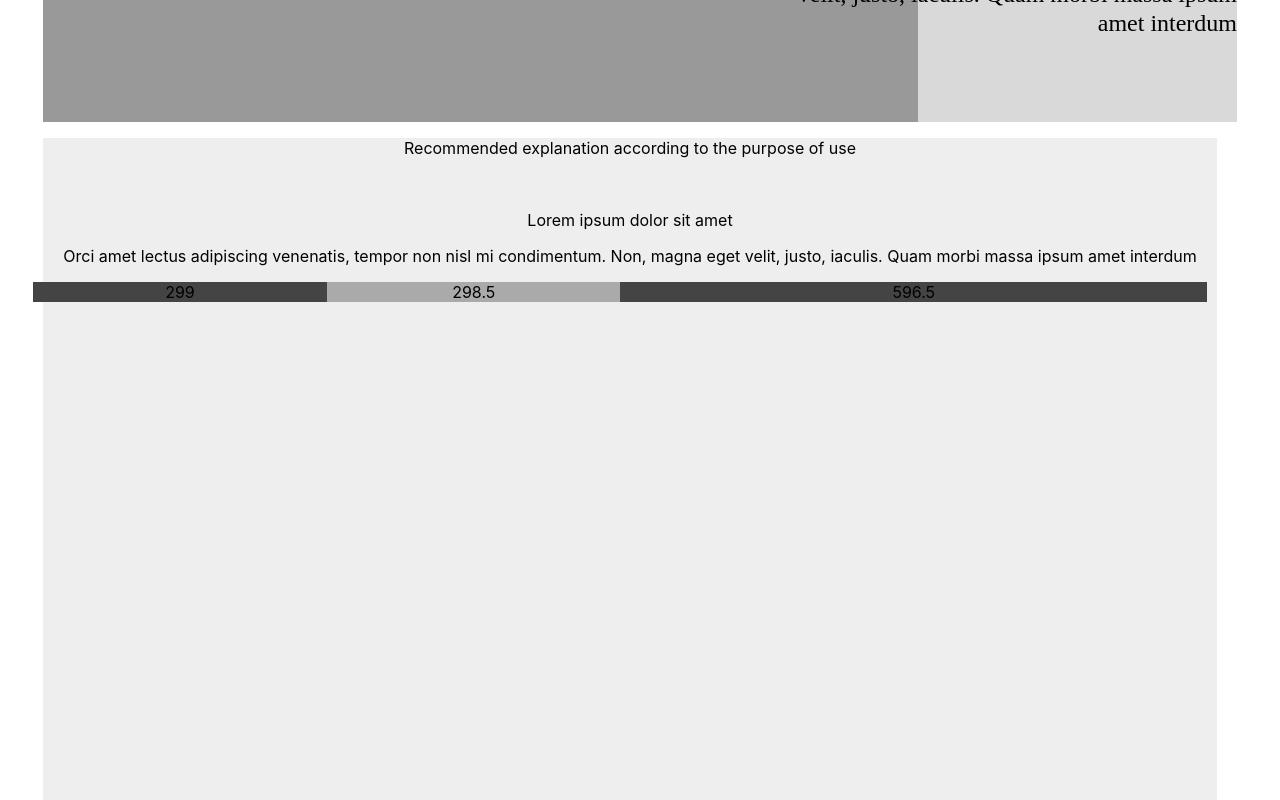
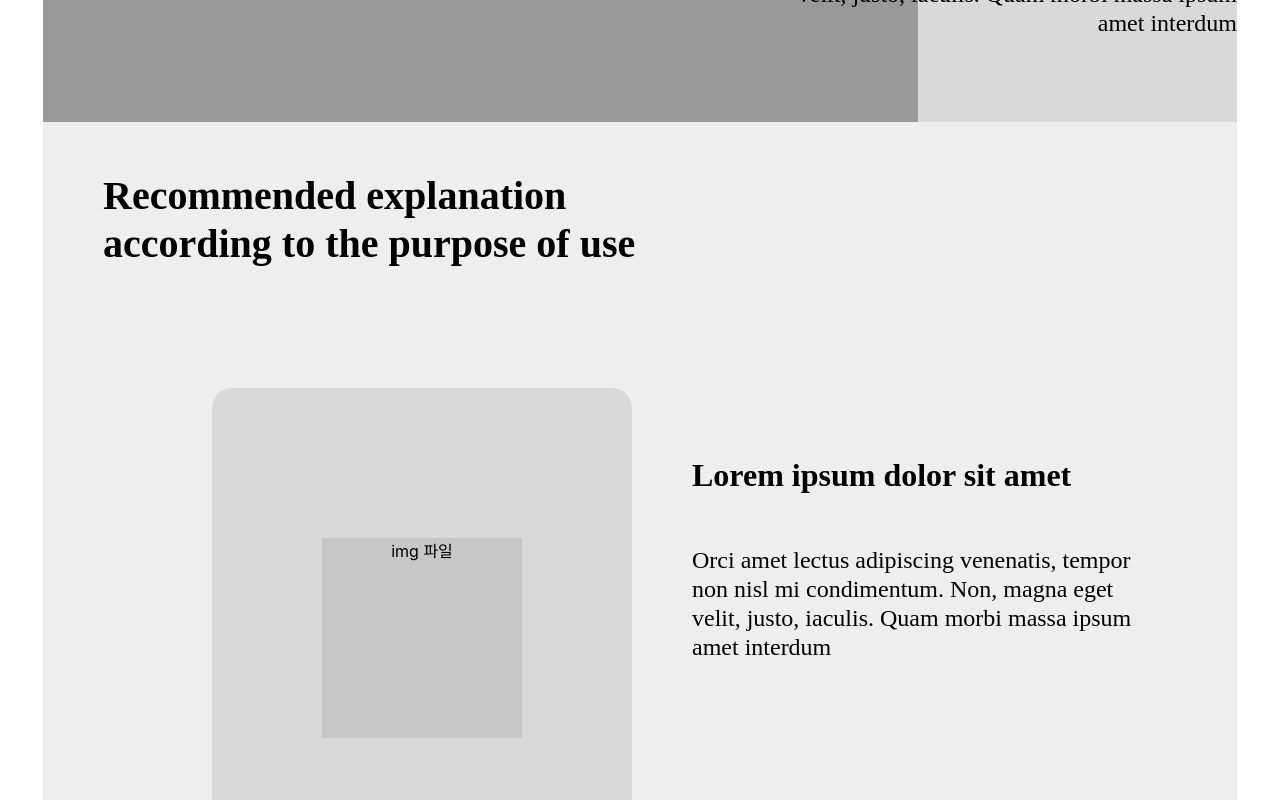
Before and after one commit to gkseogus/HallymCapStone, a React (Create React App) app: page / in a window 1280 px wide. Shown: the part 1440-2240 px from the top of the page. Built offline with nearby package versions, Linux system fonts and the light colour scheme.

Commit message:
220906 apply to home design

```diff
--- a/src/components/Home/index.js
+++ b/src/components/Home/index.js
@@ -1,5 +1,6 @@
 import React from "react";
 import styled from "styled-components";
+import { Link } from 'react-router-dom';
 
 const Home1 = styled.div`
     position: relative;
@@ -22,7 +23,7 @@ const Home1P1 = styled.div`
     font-weight: 700;
     font-size: 40px;
     line-height: 48px;
-
+    text-align:start;
     color: #000000;
 `;
 
@@ -38,10 +39,11 @@ const Home1P2 = styled.div`
     font-weight: 600;
     font-size: 28px;
     line-height: 33px;
+    text-align:start;
 
     color: #000000;
 `;
-const StartBtn = styled.div`
+const NavStartBtn = styled(Link)`
     padding: 15px 30px;
 
     position: absolute;
@@ -49,7 +51,7 @@ const StartBtn = styled.div`
     height: 66px;
     bottom: 54px;
     right: 47px;
-
+    text-decoration : none;
     background: #999999;
     border-radius: 35px;
     color:white;
@@ -60,8 +62,6 @@ const StartBtn = styled.div`
     text-align: center;
     line-height: 66px;
 `;
-
-
 
 
 const Home2 = styled.div`
@@ -149,20 +149,93 @@ const Home2P3 = styled.p`
 
 const Home3 = styled.div`
     position: relative;
-    width: 1174px;
-    height: 916px;
+    width: 1194px;
+    height: 896px;
     left: 50%;
     margin-left: -597px;
     background-color:#eeeeee;
 
 `;
+
+const Home3Img = styled.div`
+    position: absolute;
+    width: 200px;
+    height: 200px;
+    left: 110px;
+    top: 150px;
+    background-color: rgb(199,199,199);
+`;
+
+const Home3P1 = styled.div`
+    position: absolute;
+    width: 620px;
+    height: 96px;
+    left: 60px;
+    top: 50px;
+
+    font-family: 'Pretendard';
+    font-style: normal;
+    font-weight: 700;
+    font-size: 40px;
+    line-height: 48px;
+    text-align:start;
+
+    color: #000000;
+`;
+
+const Home3ImgWrap = styled.div`
+    position: absolute;
+    width: 420px;
+    height: 500px;
+    left: 169px;
+    top: 266px;
+
+    background: #D9D9D9;
+    border-radius: 20px;
+`;
+
+const Home3P2 = styled.p`
+    position: absolute;
+    width: 430px;
+    height: 38px;
+    left: 649px;
+    top: 302px;
+
+    font-family: 'Pretendard';
+    font-style: normal;
+    font-weight: 700;
+    font-size: 32px;
+    line-height: 38px;
+    text-align:start;
+
+    color: #000000;
+`;
+
+const Home3P3 = styled.p`
+    position: absolute;
+    width: 447px;
+    height: 116px;
+    left: 649px;
+    top: 400px;
+
+    font-family: 'Pretendard';
+    font-style: normal;
+    font-weight: 500;
+    font-size: 24px;
+    line-height: 29px;
+    text-align:start;
+
+    color: #000000;
+`;
+
 const Home3Bottom = styled.div`
     display: flex;
-    position: relative;
-    width: 1174px;
+    position: absolute;
+    width: 1194px;
     height: 20px;
     left: 50%;
     margin-left: -597px;
+    bottom:0;
 `;
 const Home3Bottom1 = styled.div`
     position: relative;
@@ -175,7 +248,6 @@ const Home3Bottom2 = styled.div`
     position: relative;
     width: 298.5px;
     height: 20px;
-    left:0;
     background-color:#AAAAAA;
 `;
 const Home3Bottom3 = styled.div`
@@ -185,9 +257,161 @@ const Home3Bottom3 = styled.div`
     right:0;
     background-color:#444444;
 `;
+
+
+
+
+
+
 const Home4 = styled.div`
+    position: relative;
+    width: 1194px;
+    height: 2160px;
+    background-color:#d9d9d9;
+    left:50%;
+    margin-left:-597px;
+`;
+
+const Home4P1 = styled.p`
+    position: absolute;
+    width: 409px;
+    height: 48px;
+    left: 58px;
+    top: 46px;
+
+    font-family: 'Pretendard';
+    font-style: normal;
+    font-weight: 700;
+    font-size: 40px;
+    line-height: 48px;
+    /* identical to box height */
+    color: #000000;
+`;
+const Home4Div1 = styled.div`
+    position: absolute;
+    width: 510.5px;
+    height: 510px;
+    left: 72px;
+    top: 232px;
+    background-color:#eeeeee;
+`;
+const Home4P2 = styled.p`
+    position: absolute;
+    width: 430px;
+    height: 38px;
+    left: 642px;
+    top: 302px;
+
+    font-family: 'Pretendard';
+    font-style: normal;
+    font-weight: 700;
+    font-size: 32px;
+    line-height: 38px;
+    text-align:start;
+
+    color: #000000;
+`;
+const Home4P3 = styled.p`
+    position: absolute;
+    width: 430px;
+    height: 38px;
+    left: 642px;
+    top: 400px;
+
+    font-family: 'Pretendard';
+    font-style: normal;
+    font-weight: 500;
+    font-size: 24px;
+    line-height: 29px;
+
+    color: #000000;
+
+    text-align:start;
+`;
+const Home4P4 = styled.p`
+    position: absolute;
+    width: 430px;
+    height: 38px;
+    left: 144px;
+    top: 923px;
+
+    font-family: 'Pretendard';
+    font-style: normal;
+    font-weight: 700;
+    font-size: 32px;
+    line-height: 38px;
+    text-align: right;
+    text-align:end;
+
+    color: #000000;
+`;
+const Home4P5 = styled.p`
+    position: absolute;
+    width: 430px;
+    height: 38px;
+    left: 105px;
+    top: 1021px;
+
+    font-family: 'Pretendard';
+    font-style: normal;
+    font-weight: 500;
+    font-size: 24px;
+    line-height: 29px;
+    text-align: right;
+
+    color: #000000;
+`;
+const Home4P6 = styled.p`
+    position: absolute;
+    width: 430px;
+    height: 38px;
+    left: 105px;
+    top: 1197px;
+
+    font-family: 'Pretendard';
+    font-style: normal;
+    font-weight: 500;
+    font-size: 24px;
+    line-height: 29px;
+    text-align: right;
+
+    color: #000000;
+
+    text-align:end;
 
 `;
+const Home4Div2 = styled.div`
+    position: absolute;
+    width: 510px;
+    height: 640px;
+    left: 612px;
+    top: 892px;
+    background-color:#eeeeee;
+`;
+const Home4P7 = styled.p`
+    position: absolute;
+    width: 430px;
+    height: 38px;
+    left: 102px;
+    top: 1603px;
+
+    font-family: 'Pretendard';
+    font-style: normal;
+    font-weight: 700;
+    font-size: 32px;
+    line-height: 38px;
+
+    color: #000000;
+`;
+const Home4Div3 = styled.div`
+    position: absolute;
+    width: 987px;
+    height: 400px;
+    left: 105px;
+    bottom: 59px;
+    background-color:#eeeeee;
+`;
+
 function Home(){
     return(
       <div>
@@ -196,7 +420,7 @@ function Home(){
                 <Home1P1>Lorem ipsum dolor sit amet, consectetur adipiscing elit.</Home1P1>
                 <Home1P2>Mattis ipsum purus ante in ac.</Home1P2>
             </div>
-            <StartBtn>Get Started</StartBtn>
+            <NavStartBtn to="/main">Get Started</NavStartBtn>
         </Home1>
 
         <Home2>
@@ -209,21 +433,35 @@ function Home(){
             </Home2Right>
         </Home2>
         <Home3>
-            <p>Recommended explanation according to the purpose of use</p>
-            <div>
-                <img src="" alt="" />
-            </div>
-            <div>
-                <p>Lorem ipsum dolor sit amet</p>
-                <p>Orci amet lectus adipiscing venenatis, tempor non nisl mi condimentum.
-                    Non, magna eget velit, justo, iaculis. Quam morbi massa ipsum amet interdum</p>
-            </div>
+            <Home3P1>Recommended explanation according to the purpose of use</Home3P1>
+            <Home3ImgWrap>
+                <Home3Img>img 파일</Home3Img>
+            </Home3ImgWrap>
+            <Home3P2>Lorem ipsum dolor sit amet</Home3P2>
+            <Home3P3>Orci amet lectus adipiscing venenatis, tempor non nisl mi condimentum.
+                Non, magna eget velit, justo, iaculis. Quam morbi massa ipsum amet interdum</Home3P3>
             <Home3Bottom>
-                <Home3Bottom1>299</Home3Bottom1>
-                <Home3Bottom2>298.5</Home3Bottom2>
-                <Home3Bottom3>596.5</Home3Bottom3>
+                <Home3Bottom1 />
+                <Home3Bottom2 />
+                <Home3Bottom3 />
             </Home3Bottom>
         </Home3>
+
+        <Home4>
+            <Home4P1>Technical Description</Home4P1>
+
+            <Home4Div1></Home4Div1>
+            <Home4P2>Lorem ipsum dolor sit amet</Home4P2>
+            <Home4P3>Orci amet lectus adipiscing venenatis, tempor non nisl mi condimentum. Non, magna eget velit, justo, iaculis. Quam morbi massa ipsum amet interdum</Home4P3>
+
+            <Home4P4>Lorem ipsum dolor sit amet</Home4P4>
+            <Home4P5>Orci amet lectus adipiscing venenatis, tempor non nisl mi condimentum. Non, magna eget velit, justo, iaculis. Quam morbi massa ipsum amet interdum</Home4P5>
+            <Home4P6>Orci amet lectus adipiscing venenatis, tempor non nisl mi condimentum. Non, magna eget velit, justo, iaculis. Quam morbi massa ipsum amet interdum</Home4P6>
+            <Home4Div2></Home4Div2>
+
+            <Home4P7>Lorem ipsum dolor sit amet</Home4P7>
+            <Home4Div3></Home4Div3>
+        </Home4>
       </div>
     )
   }
```
